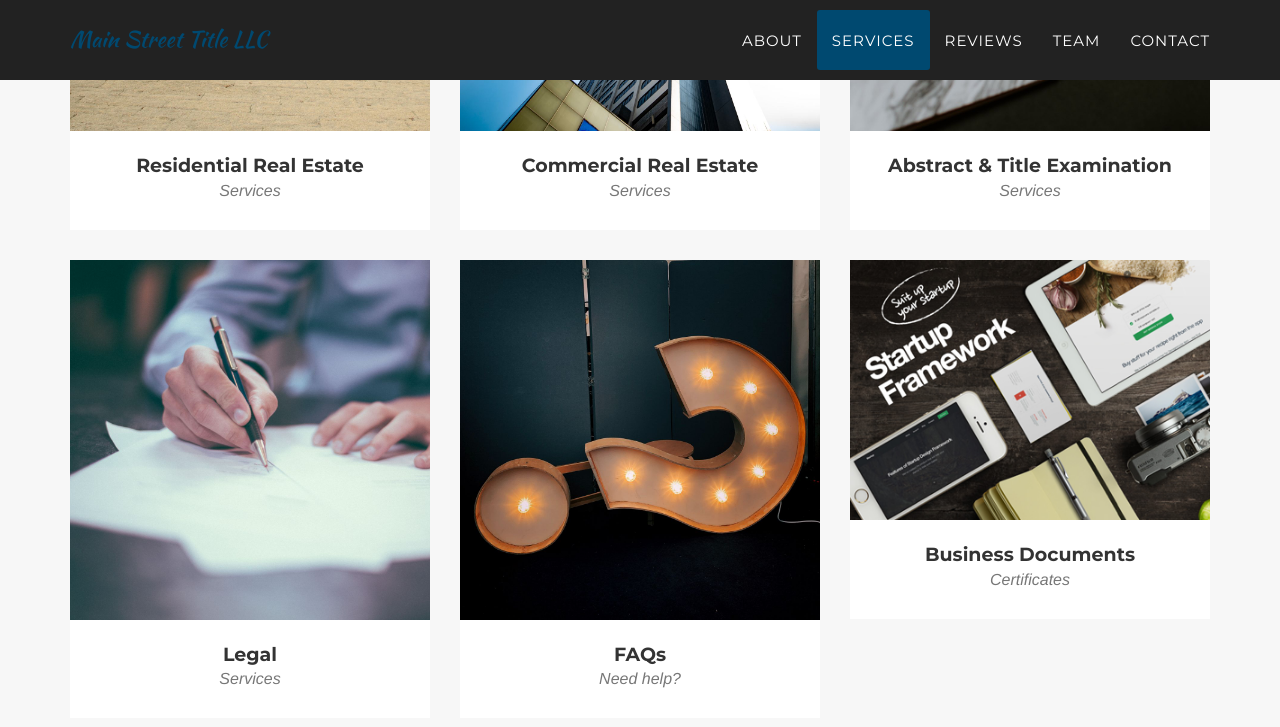
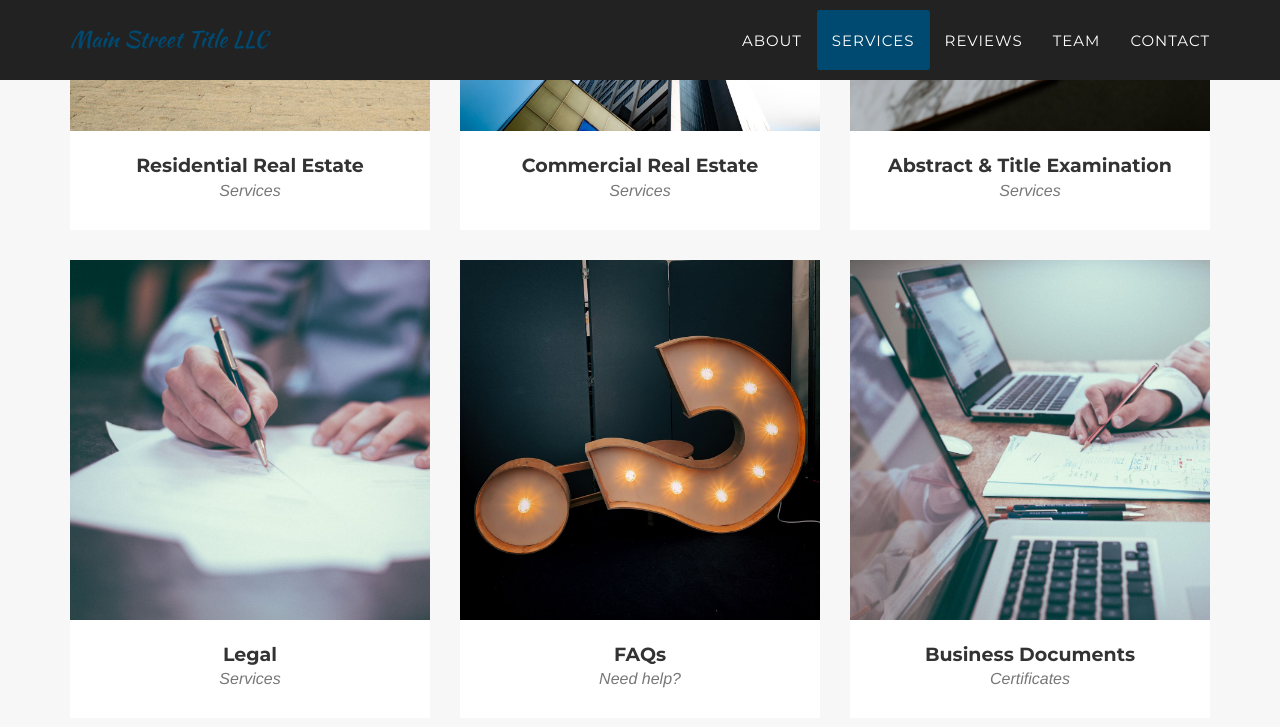
Before and after one commit to MainStreetTitleDeveloper/mainstreettitledeveloper.github.io, a Jekyll site: the page built from index.html, in a window 1280 px wide and 900 px high, scrolled down 1874 px. Shown: the top 727 px of the window. Built offline with Jekyll 4.4.1, drawn with Linux system fonts in a browser that asks for light colours; some web fonts are replaced.

Commit message:
Update 2014-07-14-project-5.markdown

```diff
--- a/_posts/2014-07-14-project-5.markdown
+++ b/_posts/2014-07-14-project-5.markdown
@@ -4,8 +4,8 @@ subtitle: Certificates
 layout: default
 modal-id: 5
 date: 2014-07-14
-img: startup-framework.png
-thumbnail: startup-framework-thumbnail.png
+img: service (2).jpg
+thumbnail: service (2).jpg
 alt: image-alt
 project-date:
 client:
```
